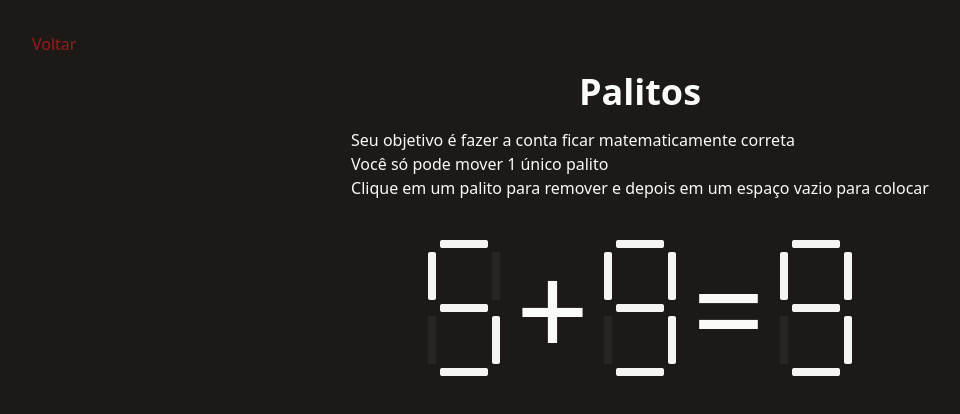
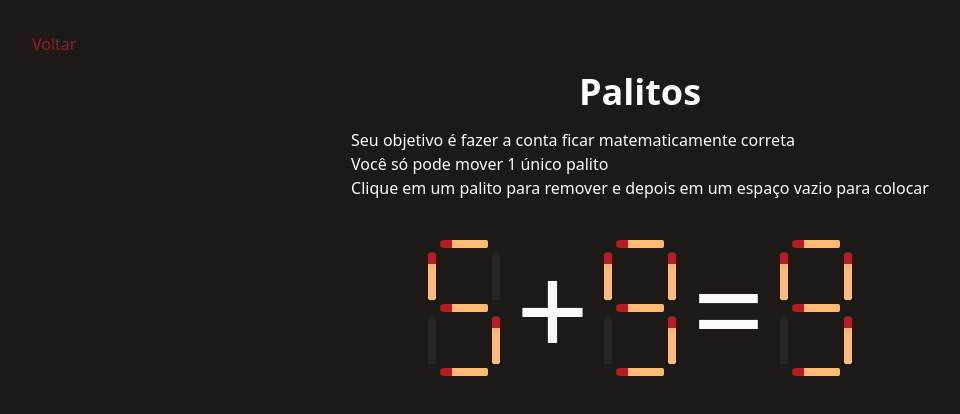
Before and after one commit to M4rkux/thepuzzlegame, a SvelteKit app: page /minigame/matches in a window 1280 px wide. Shown: the top 414 px of the page, without its empty margins (0-960 px from the left). Built offline with nearby package versions, Linux system fonts and the light colour scheme.

Commit message:
Add css to Matches

```diff
--- a/src/components/matchNumber.svelte
+++ b/src/components/matchNumber.svelte
@@ -37,37 +37,72 @@
     on:click={() => handleClick(0)}
     disabled={isGameComplete || ((!numberSeguments[0] && isRemoving) || (numberSeguments[0] && !isRemoving))}
     class="{numberSeguments[0] ? 'present' : 'absent'} {!isGameComplete && ((!numberSeguments[0] && !isRemoving) || (numberSeguments[0] && isRemoving)) ? 'clickable' : ''} col-start-2 col-end-2 segment segment-horizontal"
-  />
+  >
+    <div class="match">
+      <div class="head"></div>
+      <div class="base"></div>
+    </div>
+  </button>
   <button
     on:click={() => handleClick(1)}
     disabled={isGameComplete || ((!numberSeguments[1] && isRemoving) || (numberSeguments[1] && !isRemoving))}
     class="{numberSeguments[1] ? 'present' : 'absent'} {!isGameComplete && ((!numberSeguments[1] && !isRemoving) || (numberSeguments[1] && isRemoving)) ? 'clickable' : ''} col-start-1 col-end-1 segment segment-vertical"
-  />
+  >
+    <div class="match">
+      <div class="head"></div>
+      <div class="base"></div>
+    </div>
+  </button>
   <button
     on:click={() => handleClick(2)}
     disabled={isGameComplete || ((!numberSeguments[2] && isRemoving) || (numberSeguments[2] && !isRemoving))}
     class="{numberSeguments[2] ? 'present' : 'absent'} {!isGameComplete && ((!numberSeguments[2] && !isRemoving) || (numberSeguments[2] && isRemoving)) ? 'clickable' : ''} col-start-3 col-end-3 segment segment-vertical"
-  />
+  >
+    <div class="match">
+      <div class="head"></div>
+      <div class="base"></div>
+    </div>
+  </button>
   <button
     on:click={() => handleClick(3)}
     disabled={isGameComplete || ((!numberSeguments[3] && isRemoving) || (numberSeguments[3] && !isRemoving))}
     class="{numberSeguments[3] ? 'present' : 'absent'} {!isGameComplete && ((!numberSeguments[3] && !isRemoving) || (numberSeguments[3] && isRemoving)) ? 'clickable' : ''} col-start-2 col-end-2 segment segment-horizontal"
-  />
+  >
+    <div class="match">
+      <div class="head"></div>
+      <div class="base"></div>
+    </div>
+  </button>
   <button
     on:click={() => handleClick(4)}
     disabled={isGameComplete || ((!numberSeguments[4] && isRemoving) || (numberSeguments[4] && !isRemoving))}
     class="{numberSeguments[4] ? 'present' : 'absent'} {!isGameComplete && ((!numberSeguments[4] && !isRemoving) || (numberSeguments[4] && isRemoving)) ? 'clickable' : ''} col-start-1 col-end-1 segment segment-vertical"
-  />
+  >
+    <div class="match">
+      <div class="head"></div>
+      <div class="base"></div>
+    </div>
+  </button>
   <button
     on:click={() => handleClick(5)}
     disabled={isGameComplete || ((!numberSeguments[5] && isRemoving) || (numberSeguments[5] && !isRemoving))}
     class="{numberSeguments[5] ? 'present' : 'absent'} {!isGameComplete && ((!numberSeguments[5] && !isRemoving) || (numberSeguments[5] && isRemoving)) ? 'clickable' : ''} col-start-3 col-end-3 segment segment-vertical"
-  />
+  >
+    <div class="match">
+      <div class="head"></div>
+      <div class="base"></div>
+    </div>
+  </button>
   <button
     on:click={() => handleClick(6)}
     disabled={isGameComplete || ((!numberSeguments[6] && isRemoving) || (numberSeguments[6] && !isRemoving))}
     class="{numberSeguments[6] ? 'present' : 'absent'} {!isGameComplete && ((!numberSeguments[6] && !isRemoving) || (numberSeguments[6] && isRemoving)) ? 'clickable' : ''} col-start-2 col-end-2 segment segment-horizontal"
-  />
+  >
+    <div class="match">
+      <div class="head"></div>
+      <div class="base"></div>
+    </div>
+  </button>
 </div>
 
 <style lang="scss">
@@ -81,24 +116,78 @@
   &.clickable {
     @apply cursor-pointer;
     &:hover {
-      @apply bg-red-400 shadow-red-100 shadow-sm;
+      @apply shadow-red-100;
+      box-shadow: 0px 0px 3px 1px;
+    }
+  }
+
+  .match {
+    @apply w-full h-full flex;
+
+    .base {
+      @apply bg-orange-300;
+    }
+    .head {
+      @apply bg-red-700;
     }
   }
 
   &.present {
-    @apply bg-stone-100;
+    .match {
+      .base {
+        @apply bg-orange-300;
+      }
+      .head {
+        @apply bg-red-700;
+      }
+    }
   }
 
   &.absent {
-    @apply bg-stone-800;
+    .match {
+      .base, .head {
+        @apply bg-stone-800;
+      }
+    }
+  }
+
+  &.clickable.absent:hover {
+    .base {
+      @apply bg-orange-300;
+    }
+    .head {
+      @apply bg-red-700;
+    }
   }
 
   &-vertical {
     @apply h-[48px] w-2;
+
+    .match {
+      @apply flex-col;
+
+      .base {
+        @apply h-3/4 w-full rounded-b-sm;
+      }
+      .head {
+        @apply h-1/4 w-full rounded-t-md;
+      }
+    }
   }
 
   &-horizontal {
     @apply h-2 w-[48px];
+
+    .match {
+      @apply flex-row;
+
+      .base {
+        @apply h-full w-3/4 rounded-r-sm;
+      }
+      .head {
+        @apply h-full w-1/4 rounded-l-md;
+      }
+    }
   }
 }
 </style>
--- a/src/routes/minigame/crossing/+page.svelte
+++ b/src/routes/minigame/crossing/+page.svelte
@@ -1,26 +1,18 @@
 <script lang="ts">
-  let foxElement: HTMLDivElement;
-  let cornElement: HTMLDivElement;
-  let chickenElement: HTMLDivElement;
-  let leftSide = [
-    {
-      isPlaced: true,
-      top: "2.5rem",
-      left: "7rem"
+  let foxElement: HTMLButtonElement;
+  let cornElement: HTMLButtonElement;
+  let chickenElement: HTMLButtonElement;
+  const foxObject = {
+    top: "112px",
+    leftSide: {
+      left: "40px",
     },
-    {
-      isPlaced: true,
-      top: "2.5rem",
-      left: "11rem"
-    },
-    {
-      isPlaced: true,
-      top: "2.5rem",
-      left: "15rem"
-    },
-  ]
+    rightSide: {
+      left: "600px",
+    }
+  }
 
-  function toggleElementOnBoat(element: HTMLDivElement) {
+  function toggleElementOnBoat(element: HTMLButtonElement) {
     element.style.top = element.style.top === "10rem" ? "5rem" : "10rem";
   }
 </script>
@@ -36,12 +28,11 @@
       <p>Se a galinha ficar só com o milho, ela irá comê-lo.</p>
       <p>Se a raposa ficar só com a galinha, ela irá comê-la.</p>
     </div>
-    <div class="relative w-[500px] h-[400px] bg-green-700 rounded-sm mx-auto">
-      <div class="fox" bind:this={foxElement} on:click={() => toggleElementOnBoat(foxElement)}></div>
-      <div class="corn" bind:this={cornElement} on:click={() => toggleElementOnBoat(cornElement)}></div>
-      <div class="chicken" bind:this={chickenElement} on:click={() => toggleElementOnBoat(chickenElement)}></div>
+    <div class="game">
+      <button class="fox" bind:this={foxElement} on:click={() => toggleElementOnBoat(foxElement)}>R</button>
+      <button class="corn" bind:this={cornElement} on:click={() => toggleElementOnBoat(cornElement)}>M</button>
+      <button class="chicken" bind:this={chickenElement} on:click={() => toggleElementOnBoat(chickenElement)}>G</button>
       <div class="farmer"></div>
-      <div class="river"></div>
       <button class="btn-play">Navegar</button>
     </div>
   </div>
@@ -49,7 +40,7 @@
 
 <style lang="scss">
   .chicken, .fox, .corn, .farmer {
-    @apply absolute w-[48px] h-[48px] rounded-full z-10;
+    @apply absolute w-[48px] h-[48px] rounded-full z-10 text-black;
     transition-property: left, top, translate;
     transition-duration: 250ms;
     transition-timing-function: ease-in;
@@ -77,14 +68,16 @@
     @apply left-40 top-40 bg-amber-800;
   }
 
-  .river {
-    @apply absolute w-[200px] h-full bg-blue-500 z-0 left-28 shadow-gray-500;
+  .game {
+    @apply relative w-[700px] h-[500px] rounded-sm mx-auto;
 
-    box-shadow: inset 0px 0 4px 2px green;
+    background-image: url("/imgs/river.jpeg");
+    background-position: center;
+    background-size: auto;
   }
 
   .btn-play {
-    @apply border-2 border-green-950 bg-green-900 text-white px-4 py-2 absolute left-1/3 top-2/3 rounded-md;
+    @apply border-2 border-green-950 bg-green-900 text-white px-4 py-2 absolute left-0 right-0 mx-auto w-[200px] top-2/3 rounded-md;
 
     &:hover {
       @apply bg-green-800;
--- a/src/routes/minigame/matches/+page.svelte
+++ b/src/routes/minigame/matches/+page.svelte
@@ -42,7 +42,7 @@
     {#if isResultCorrect}
       <h2>Parabéns, você completou o nível</h2>
     {:else}
-      <h2>A o resultado está incorreto</h2>
+      <h2>O resultado está incorreto</h2>
       <button on:click={reset} class="border-red-950 border-2 rounded-md bg-red-900 text-white px-4 py-2 hover:bg-red-800">Jogar novamente</button>
     {/if}
   {/if}
```
Also changed, not shown: static/imgs/river.jpeg (added).
